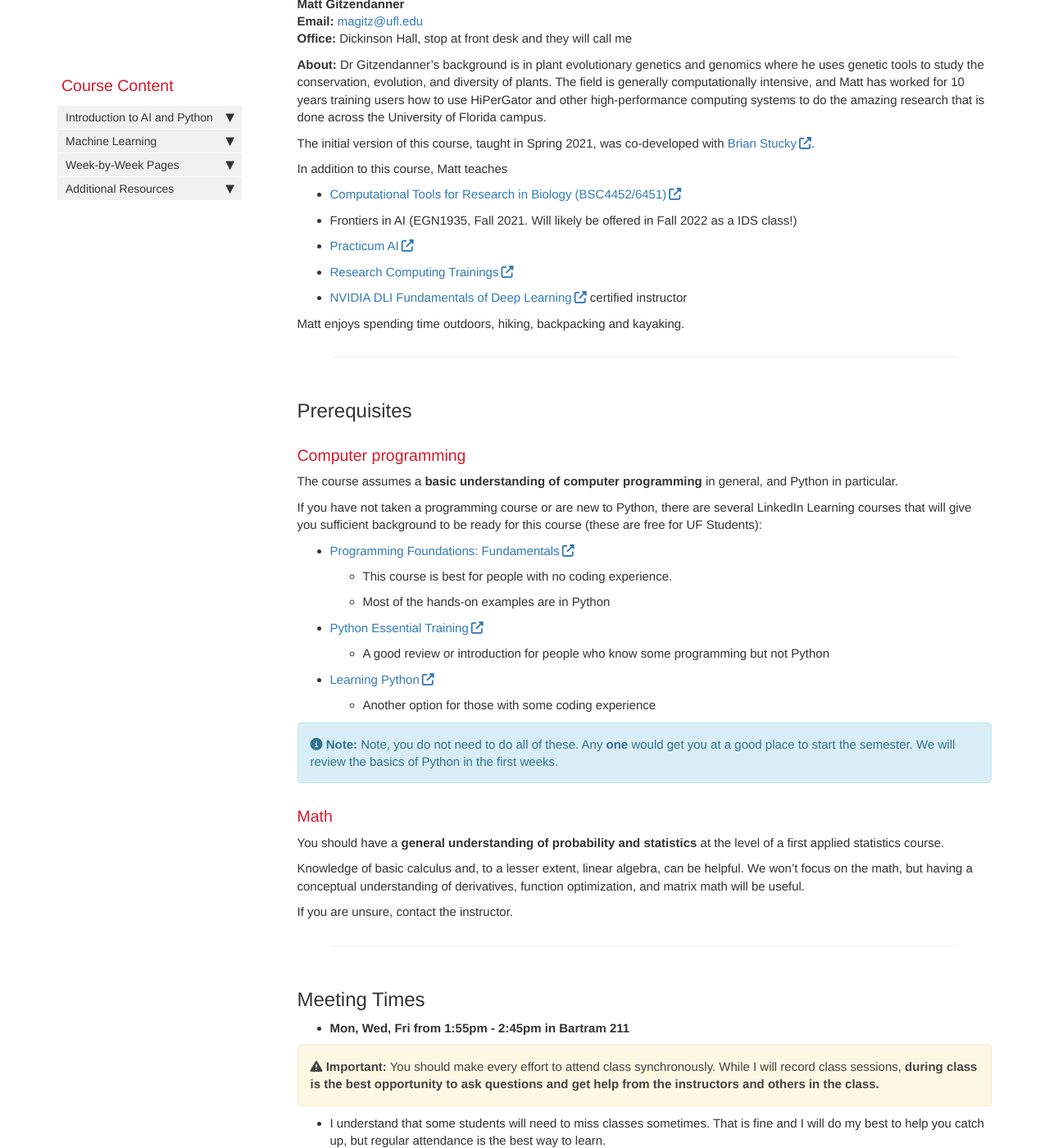
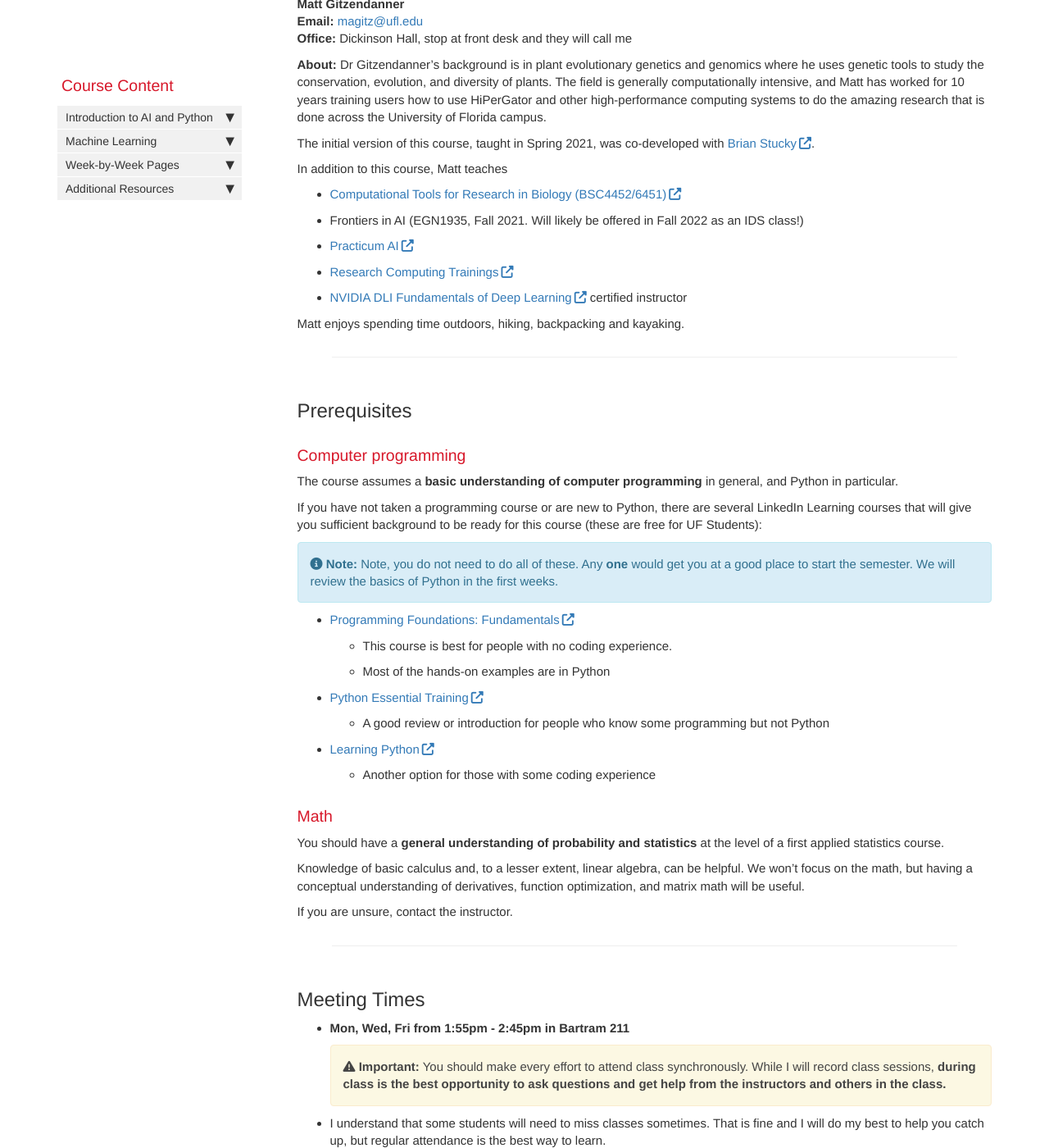
Before and after one commit to AIBiology/aibiology.github.io, a Jekyll site: the page built from index.md, in a window 1280 px wide and 1400 px high, scrolled down 787 px. Shown: the whole window at 82% size. Built offline with Jekyll 4.4.1, drawn with Linux system fonts in a browser that asks for light colours; nearby versions of some CDN libraries; comment, search, counter and statistics services are not loaded; some of the changed text lies outside the part shown.

Commit message:
Update syllabus

```diff
--- a/_includes/custom/office_hours.html
+++ b/_includes/custom/office_hours.html
@@ -2,8 +2,8 @@
   <H2>Help Session Times</H2>
 
   {% include image.html file='office_hours.png' alt="Help Session icon" position="right" max-width=75 %}
-  <H3>Matt Gitzendanner</H3>
-  I will use Zoom for help sessions. Please see the link in Canvas.
+
+  I am happy to meet in-person or via Zoom. The Zoom link will be in Canvas
   <ul>
     <li>Tuesdays from 2:30 pm to 3:30 pm</li>
     <li>Wednesdays from 11:00am to noon</li>
--- a/index.md
+++ b/index.md
@@ -31,7 +31,7 @@
 
 In addition to this course, Matt teaches
   * [Computational Tools for Research in Biology (BSC4452/6451)](https://comptoolsres.github.io/)
-  * Frontiers in AI (EGN1935, Fall 2021. Will likely be offered in Fall 2022 as a IDS class!)
+  * Frontiers in AI (EGN1935, Fall 2021. Will likely be offered in Fall 2022 as an IDS class!)
   * [Practicum AI](https://practicumai.org/)
   * [Research Computing Trainings](https://help.rc.ufl.edu/doc/Training)
   * [NVIDIA DLI Fundamentals of Deep Learning](https://www.nvidia.com/en-us/training/instructor-led-workshops/fundamentals-of-deep-learning/) certified instructor
@@ -46,7 +46,7 @@
 The course assumes a **basic understanding of computer programming** in general, and Python in particular.
 
 If you have not taken a programming course or are new to Python, there are several LinkedIn Learning courses that will give you sufficient background to be ready for this course (these are free for UF Students):
-
+  {% include note.html content="Note, you do not need to do all of these. Any **one** would get you at a good place to start the semester. We will review the basics of Python in the first weeks." %}
 * [Programming Foundations: Fundamentals](https://www.linkedin.com/learning-login/share?forceAccount=false&redirect=https%3A%2F%2Fwww.linkedin.com%2Flearning%2Fprogramming-foundations-fundamentals-3%3Ftrk%3Dshare_ent_url&account=41282748)
   * This course is best for people with no coding experience.
   * Most of the hands-on examples are in Python
@@ -56,7 +56,7 @@
   * Another option for those with some coding experience
 
 
- {% include note.html content="Note, you do not need to do all of these. Any **one** would get you at a good place to start the semester. We will review the basics of Python in the first weeks." %}
+
 
 ### Math
 
@@ -71,14 +71,14 @@
 
 * **Mon, Wed, Fri from 1:55pm - 2:45pm in Bartram 211**
 
- {% include important.html content="You should make every effort to attend class synchronously. While I will record class sessions, **during class is the best opportunity to ask questions and get help from the instructors and others in the class.**" %}
+    {% include important.html content="You should make every effort to attend class synchronously. While I will record class sessions, **during class is the best opportunity to ask questions and get help from the instructors and others in the class.**" %}
 
 * I understand that some students will need to miss classes sometimes. That is fine and I will do my best to help you catch up, but regular attendance is the best way to learn.
 
 ___
 {% include custom/office_hours.html %}
 
- {% include tip.html content="Coding is not always easy. Simple solutions are not always obvious. There will be some frustration. **I expect that you will need help. You should expect that you will need help.** I want to help you! I cannot always help if you do not ask for the help you need. *Please ask for help!*" %}
+ {% include tip.html content="Coding is not always easy. Simple solutions are not always obvious. There will be some frustration. <br>**I expect that you will need help. You should expect that you will need help.** <br>I want to help you! I cannot always help if you do not ask for the help you need. ***Please ask for help!***" %}
 
 ___
 ## Course Textbooks
```
Also changed, not shown: other parts of index.md (+2 -2 lines).
